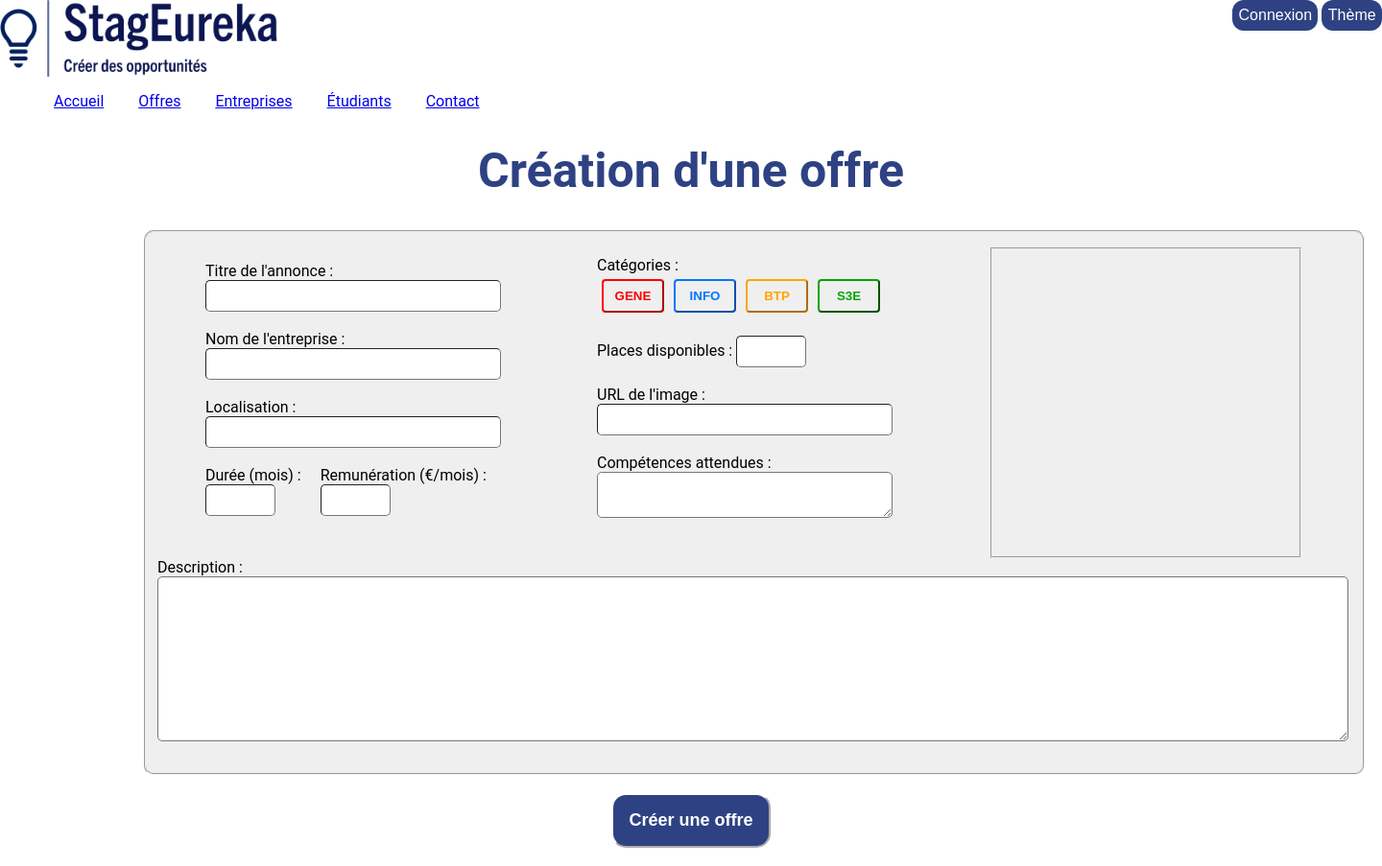
After one commit to Sunslihgt/stagEureka, a PHP site: page /html_temp/creation_offre.html in a window 1440 px wide. The commit adds this page. Shown: the whole page at 96% size. Run offline with PHP 8.4, Linux system fonts and the light colour scheme.

Commit message:
page creation d'une offre

```diff
--- /dev/null
+++ b/www/html_temp/creation_offre.html
@@ -0,0 +1,110 @@
+<!DOCTYPE html>
+<html lang="en">
+
+<head>
+    <meta charset="UTF-8">
+    <meta name="viewport" content="width=device-width, initial-scale=1.0">
+    <title>StagEureka</title>
+    <link rel="stylesheet" href="css/style.css">
+</head>
+
+<body>
+    <header>
+        <div id="header-div">
+            <section>
+                <img src="images/logo_complet.jpg" alt="Logo StagEureka" id="logo">
+            </section>
+            <section>
+                <button class="header-button">Connexion</button>
+                <button class="header-button">Thème</button>
+            </section>
+        </div>
+        <div>
+            <nav>
+                <ul>
+                    <li><a href="accueil.html">Accueil</a></li>
+                    <li><a href="offres.html">Offres</a></li>
+                    <li><a href="entreprises.html">Entreprises</a></li>
+                    <li><a href="etudiants.html">Étudiants</a></li>
+                    <li><a href="contact.html">Contact</a></li>
+                </ul>
+            </nav>
+        </div>
+    </header>
+
+    <h1 class="Creation_offre">Création d'une offre</h1>
+    <fieldset class="rectangle-gris">
+        <div class="ligne1">
+            <div class="colonne1">
+                <div class="titre">
+                    <label for="Titre">Titre de l'annonce :</label><br>
+                    <input class="case_titre" type="text" name="Titre" id="Titre" required><br><br>
+                </div>
+
+                <div class="entreprise">
+                    <label for="Entreprise">Nom de l'entreprise :</label><br>
+                    <input class="case_nom_ent" type="text" name="Entreprise" id="Entreprise" required><br><br>
+                </div>
+
+                <div class="localisation">
+                    <label for="Localisation">Localisation :</label><br>
+                    <input class="case_localisation" type="text" name="Localisation" id="Localisation" required><br><br>
+                </div>
+
+                <div class="duree_remuneration">
+                    <div class="duree">
+                        <label for="Duree">Durée (mois) :</label><br>
+                        <input class="case_duree" type="text" name="Duree" id="Duree" required><br><br>
+                    </div>
+
+                    <div class="remuneration">
+                        <label for="Remuneration">Remunération (€/mois) :</label><br>
+                        <input class="case_remuneration" type="text" name="Remuneration" id="Remuneration" required><br><br>
+                    </div>
+                </div>
+            </div>
+
+            <div class="colonne2">
+                <label for="Categories">Catégories :</label><br>
+                <div class="categories">
+                    <input class="case_gene" type="submit" id="gene" value="GENE"><br><br>
+                    <input class="case_info" type="submit" id="info" value="INFO"><br><br>
+                    <input class="case_btp" type="submit" id="btp" value="BTP"><br><br>
+                    <input class="case_s3e" type="submit" id="s3e" value="S3E"><br><br>
+                </div>
+
+                <div class="place"><br>
+                    <label for="Place">Places disponibles :</label>
+                    <input class="case_place" type="text" name="Place" id="Place" required><br><br>
+                </div>
+
+                <div class="url">
+                    <label for="URL">URL de l'image :</label><br>
+                    <input class="case_url" type="text" name="URL" id="URL" required><br><br>
+                </div>
+
+                <div class="competences">
+                    <label for="Competences">Compétences attendues :</label><br>
+                    <textarea class="case_competence" type="text" name="Competences" id="Competences" cols="37" rows="2"></textarea><br><br>
+                </div>
+            </div>
+            <div class="colonne3">
+                <fieldset class="espace_image"></fieldset>
+            </div>
+        </div>
+        <div class="description">
+            <label for="Description">Description :</label><br>
+            <textarea class="case_description" name="Description" id="Description" cols="50" rows="10"></textarea><br><br>
+        </div>
+
+    </fieldset>
+
+    <br>
+    <div class="btn_offre">
+        <input class="Btn_creation_offre" type="submit" value="Créer une offre">
+    </div>
+    </br>
+
+</body>
+
+</html>
--- a/www/html_temp/css/style.css
+++ b/www/html_temp/css/style.css
@@ -99,3 +99,141 @@ h1 {
     font-size: 50px;
     color: var(--accent-color);
 }
+
+.Creation_offre {
+    color: var(--accent-color);
+    display: flex;
+    justify-content: center;
+}
+
+.rectangle-gris{
+    border-radius: 10px;
+    background-color: #efefef;
+    flex-direction: row;
+    margin-left: 150px;
+    margin-right: 150px;
+}
+
+.Btn_creation_offre {
+    border-radius: 15px;
+    padding: 16px;
+    border-color: var(--alternate-color);
+    background-color: var(--accent-color);
+    color: var(--alternate-color);
+    font-weight: bold;
+    font-size: large;
+}
+
+.btn_offre {
+    display: flex;
+    justify-content: center;
+}
+
+.case_gene {
+    color:#ff0000;
+    border-color: #ff0000;
+    border-radius: 4px;
+    padding: 8px;
+    font-weight: bold;
+    width: 65px;
+    margin: 5px;
+}
+
+.case_gene:active {
+    background-color: #ff0000;
+    color: var(--alternate-color);
+}
+
+.case_info {
+    color:#0077ff;
+    border-color: #0077ff;
+    border-radius: 4px;
+    padding: 8px;
+    font-weight: bold;
+    width: 65px;
+    margin: 5px;
+}
+
+.case_info:active {
+    background-color: #0077ff;
+    color: var(--alternate-color);
+}
+
+.case_btp {
+    color: #ffa500;
+    border-color: #ffa500;
+    border-radius: 4px;
+    padding: 8px;
+    font-weight: bold;
+    width: 65px;
+    margin: 5px;
+}
+
+.case_btp:active {
+    background-color: #ffa500;
+    color: var(--alternate-color);
+}
+
+.case_s3e {
+    color:#01a701;
+    border-color: #01a701;
+    border-radius: 4px;
+    padding: 8px;
+    font-weight: bold;
+    width: 65px;
+    margin: 5px;
+}
+
+.case_s3e:active {
+    background-color: #01a701;
+    color: var(--alternate-color);
+}
+
+.categories {
+    display: flex;
+}
+
+.ligne1 {
+    display: flex;
+    justify-content: center;
+    align-items: center;
+}
+
+.colonne1, .colonne2, .colonne3 {
+    margin-left: 50px;
+    margin-right: 50px;
+}
+
+.espace_image {
+    padding: 160px;
+    margin-top: 10px;
+}
+
+.case_titre, .case_nom_ent, .case_localisation, .case_url, .case_competence {
+    width: 290px;
+    border-radius: 5px;
+    border-width: 0.5px;
+    padding: 8px;
+}
+
+.duree_remuneration {
+    display: flex;
+}
+
+.duree {
+    margin-right: 20px;
+}
+
+.case_duree, .case_remuneration, .case_place {
+    width: 55px;
+    border-radius: 5px;
+    border-width: 0.5px;
+    padding: 8px;
+}
+
+.case_description {
+    width: 98%;
+    border-radius: 5px;
+    border-width: 0.5px;
+    padding: 10px;
+}
```
